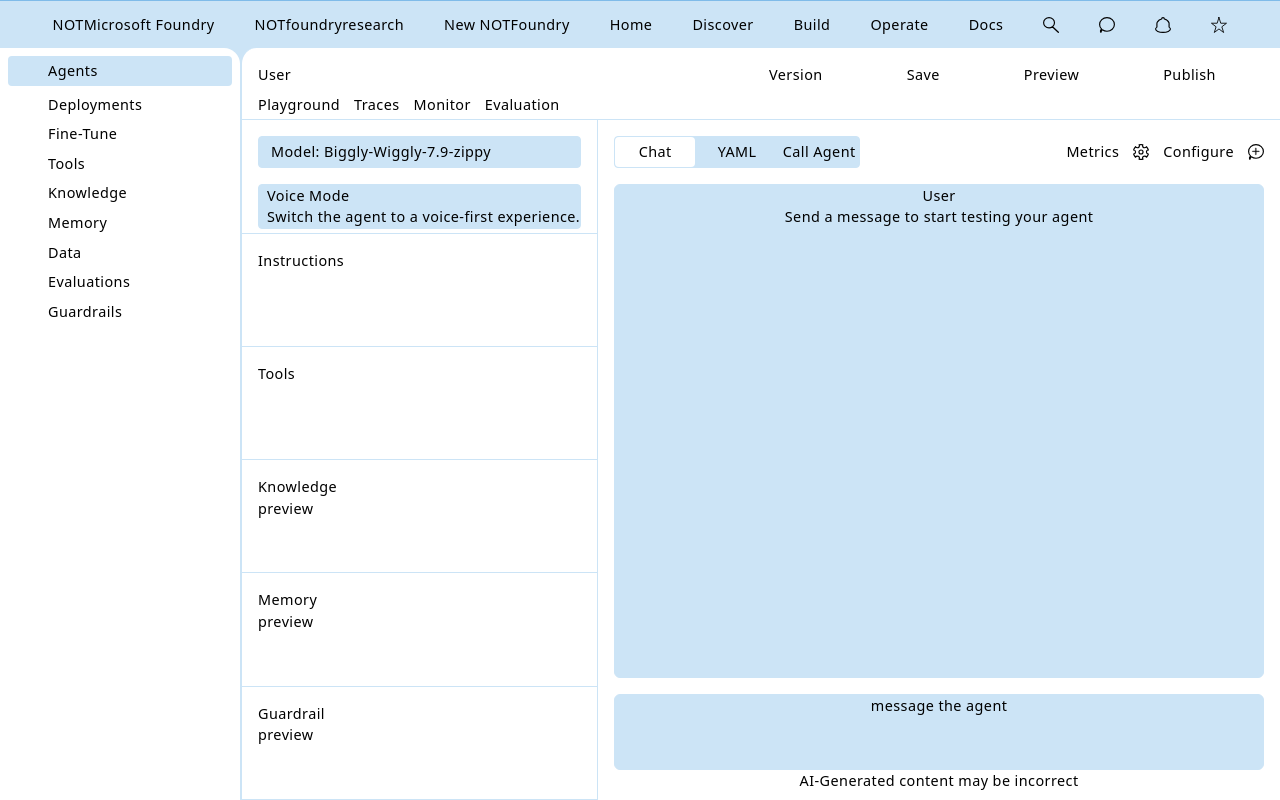
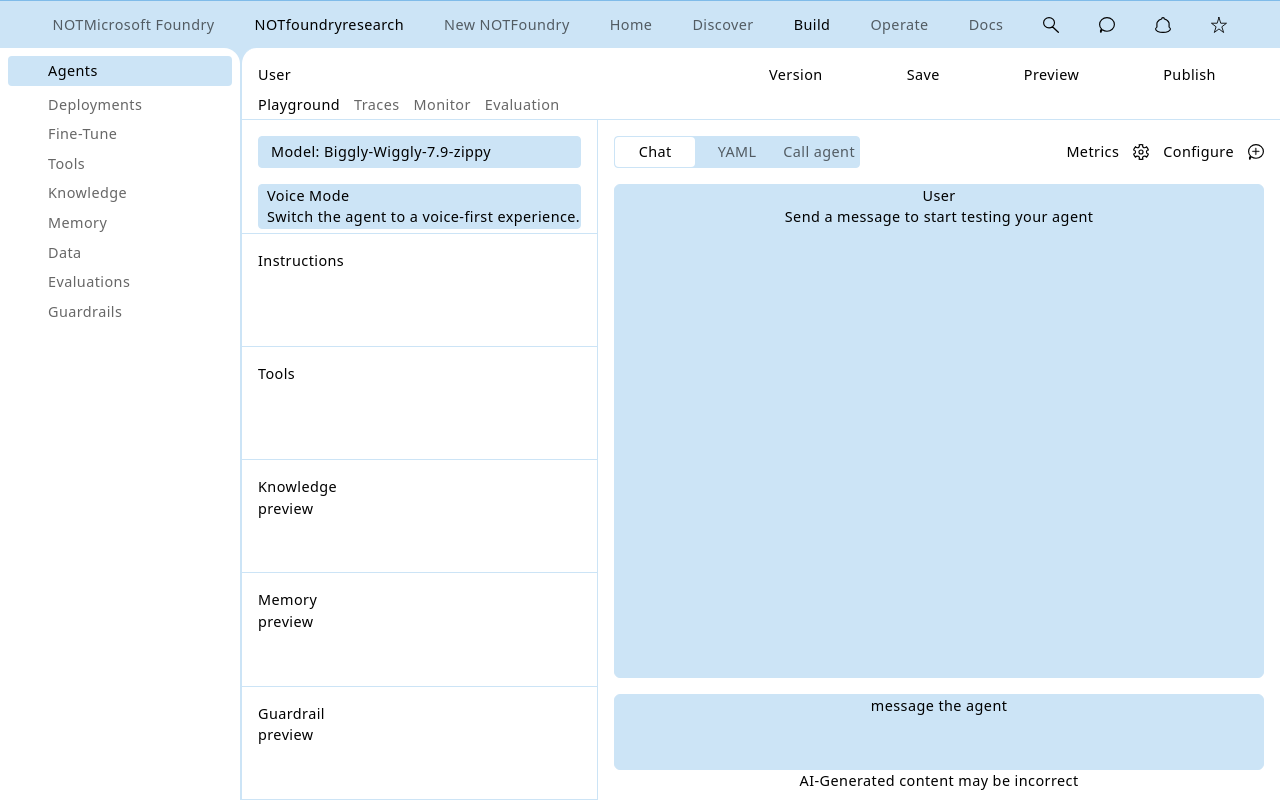
Before and after one commit to schoolblues/TailwindDemo, a React (Vite) app: page / in a window 1280 px wide. Built offline with nearby package versions, Linux system fonts and the light colour scheme.

Commit message:
styling
faded the text

```diff
--- a/src/components/ChatWindowTabs.tsx
+++ b/src/components/ChatWindowTabs.tsx
@@ -13,11 +13,11 @@ function ChatWindowTabs({ setActive }: Props) {
             <div className="flex-1 w-20 bg-white text-center rounded">
                 <button className="w-full py-1 h-full" onClick={() => setActive("Chat")}>Chat</button>
             </div>
-            <div className="flex-1 w-20 text-center">
+            <div className="flex-1 w-20 text-center text-black/60">
                 <button className="w-full py-1 h-full" onClick={() => setActive("YAML")}>YAML</button>
             </div>
-            <div className="flex-1 w-20 justify-center text-center">
-                <button className="w-full py-1 h-full" onClick={() => setActive("Call Agent")}>Call Agent</button>
+            <div className="flex-1 w-20 justify-center text-center text-black/60">
+                <button className="w-full py-1 h-full" onClick={() => setActive("Call Agent")}>Call agent</button>
             </div>
         </div>
         <div className="mt-4 mr-4 items-center flex text-right space-x-3.5 ml-auto">
--- a/src/components/MainContainerTabs.tsx
+++ b/src/components/MainContainerTabs.tsx
@@ -13,10 +13,18 @@ function MainContainerTabs() {
                 </div>
             </div>
             <div className="pb-1 pt-2 pl-4 border-solid border-windows-300 flex space-x-3.5">
+            <div className="">
                 <p>Playground</p>
+            </div>
+            <div className="text-black/60">
                 <p>Traces</p>
+            </div>
+            <div className="text-black/60">
                 <p>Monitor</p>
+            </div>
+            <div className="text-black/60">
                 <p>Evaluation</p>
+            </div>
             </div>
         </div>
     )
--- a/src/components/Navbar.tsx
+++ b/src/components/Navbar.tsx
@@ -6,14 +6,30 @@ import feedBack from '../assets/feedback.svg'
 function Navbar() {
     return (
         <div className="flex flex-row h-12 items-center justify-center bg-windows-100 border-t border-solid border-windows-300 space-x-10">
+            <div className="text-black/60">
                 <p>NOTMicrosoft Foundry</p>
+            </div>
+            <div className="">
                 <p>NOTfoundryresearch</p>
+            </div>
+            <div className="text-black/60">
                 <p>New NOTFoundry</p>
+            </div>
+            <div className="text-black/60">
                 <p>Home</p>
+            </div>
+            <div className="text-black/60">
                 <p>Discover</p>
+            </div>
+            <div className="">
                 <p>Build</p>
+            </div>
+            <div className="text-black/60">
                 <p>Operate</p>
+            </div>
+            <div className="text-black/60">
                 <p>Docs</p>
+            </div>
             <img className="h-4 w-4" src={searchIcon} alt="Search" />
             <img className="h-4 w-4" src={messageIcon} alt="Message" />
             <img className="h-4 w-4" src={bell} alt="Notification Bell" />
--- a/src/components/Quickbar.tsx
+++ b/src/components/Quickbar.tsx
@@ -5,28 +5,28 @@ function Quickbar() {
                 <div className="pt-1 pb-1 my-2 mx-2 bg-windows-100 rounded">
                     <p>Agents</p>
                 </div>
-                <div className="my-2 mx-2">
+                <div className="text-black/60 my-2 mx-2">
                     <p>Deployments</p>
                 </div>
-                <div className="my-2 mx-2">
+                <div className="text-black/60 my-2 mx-2">
                     <p>Fine-Tune</p>
                 </div>
-                <div className="my-2 mx-2">
+                <div className="text-black/60 my-2 mx-2">
                     <p>Tools</p>
                 </div>
-                <div className="my-2 mx-2">
+                <div className="text-black/60 my-2 mx-2">
                     <p>Knowledge</p>
                 </div>
-                <div className="my-2 mx-2">
+                <div className="text-black/60 my-2 mx-2">
                     <p>Memory</p>
                 </div>
-                <div className="my-2 mx-2">
+                <div className="text-black/60 my-2 mx-2">
                     <p>Data</p>
                 </div>
-                <div className="my-2 mx-2">
+                <div className="text-black/60 my-2 mx-2">
                     <p>Evaluations</p>
                 </div>
-                <div className="my-2 mx-2">
+                <div className="text-black/60 my-2 mx-2">
                     <p>Guardrails</p>
                 </div>
             </div>
```
Lines whose indentation alone changed are shown as unchanged.
